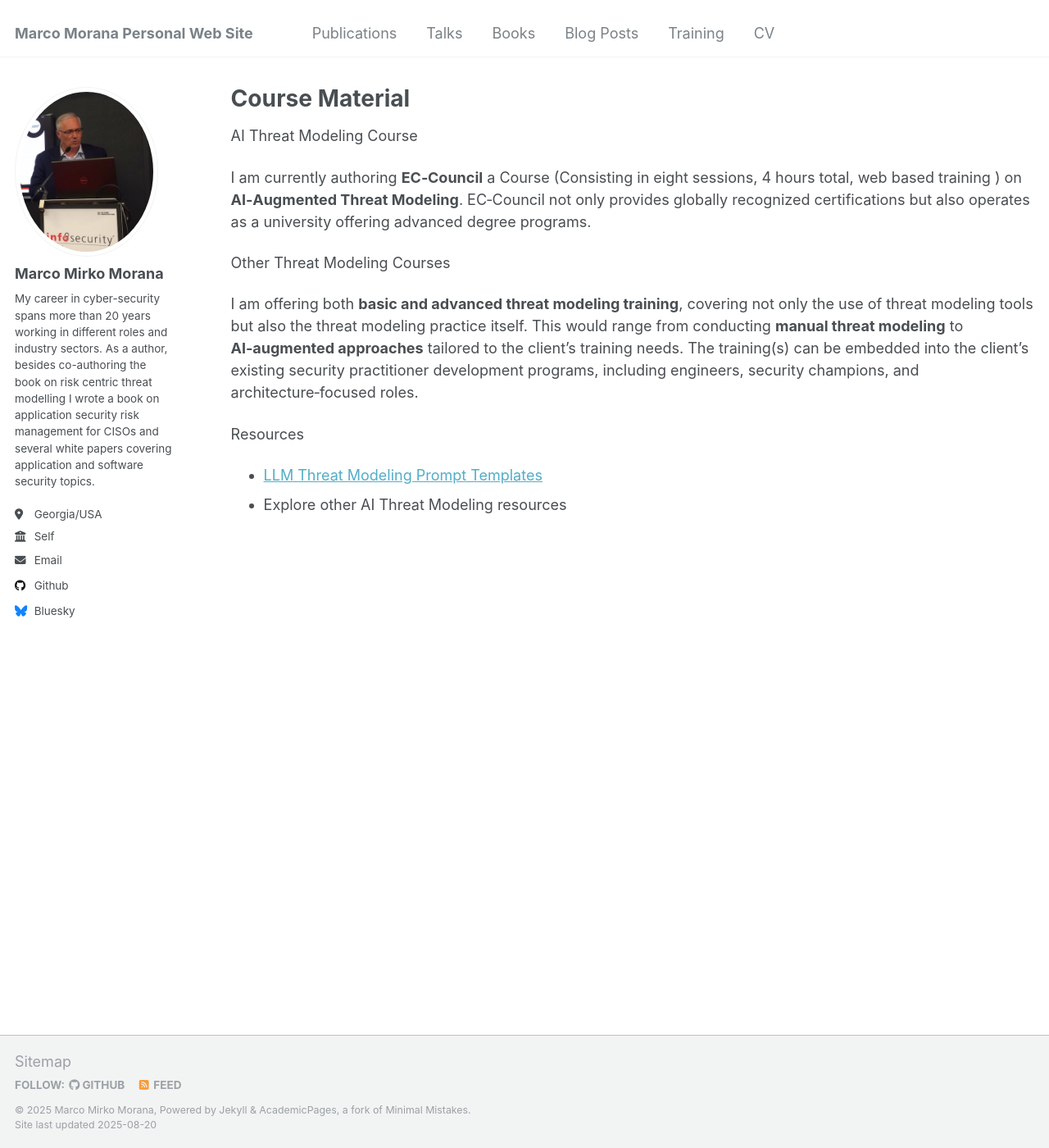
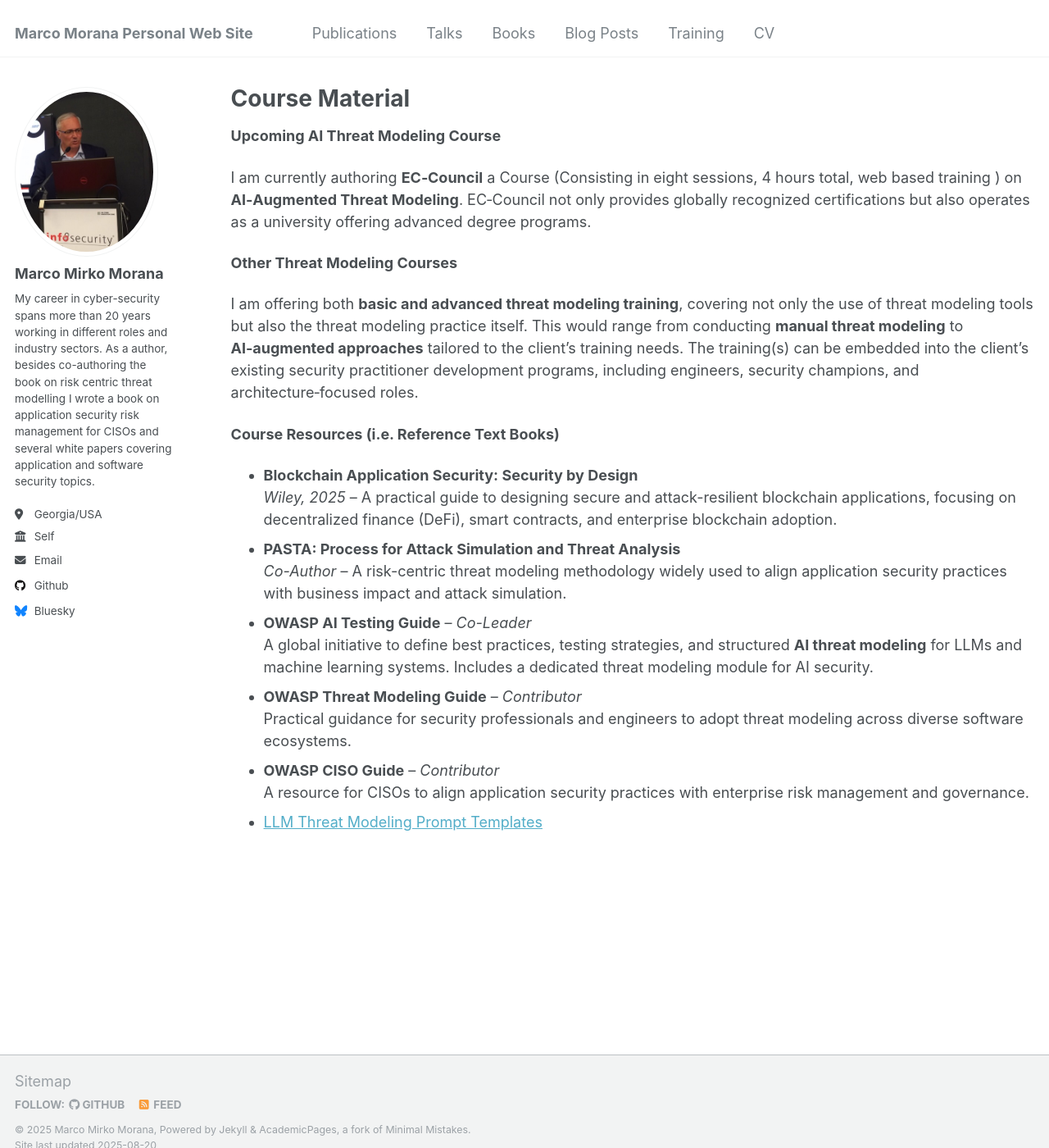
Before and after one commit to mmorana1/marcom, a Jekyll site: the page built from _pages/trainings.html, in a window 1280 px wide and 1400 px high. Shown: the whole window at 82% size. Built offline with Jekyll 4.4.1, drawn with Linux system fonts in a browser that asks for light colours.

Commit message:
Update trainings.html

```diff
--- a/_pages/trainings.html
+++ b/_pages/trainings.html
@@ -4,12 +4,12 @@ title: "Course Material"
 permalink: /trainings/
 author_profile: true
 ---
-<p> AI Threat Modeling Course </p>
+<p> <strong> Upcoming AI Threat Modeling Course </strong></p>
  <p class="lead">
       I am currently authoring <strong>EC‑Council</strong> a Course (Consisting in eight sessions, 4 hours total, web based training ) on <strong>AI‑Augmented Threat Modeling</strong>.
       EC‑Council not only provides globally recognized certifications but also operates as a university offering advanced degree programs.
 </p>
-<p> Other Threat Modeling Courses </p>
+<p> <strong>Other Threat Modeling Courses </strong></p>
 <p>
       I am offering both <strong>basic and advanced threat modeling training</strong>, covering not only the use of threat modeling tools
       but also the threat modeling practice itself. This would range from conducting <strong>manual threat modeling</strong> to
@@ -17,12 +17,30 @@ author_profile: true
       The training(s) can be embedded into the client’s existing security practitioner development programs, including
       engineers, security champions, and architecture‑focused roles.
 </p>
-<p> Resources </p>
+<p> <strong>Course Resources (i.e. Reference Text Books) </strong> </p>
 <ul style="margin-top: 0;">
+ <li>
+  <strong>Blockchain Application Security: Security by Design</strong><br>
+  <em>Wiley, 2025</em> – A practical guide to designing secure and attack-resilient blockchain applications, focusing on decentralized finance (DeFi), smart contracts, and enterprise blockchain adoption.
+ </li>
+ <li>
+ <strong>PASTA: Process for Attack Simulation and Threat Analysis</strong><br>
+ <em>Co-Author</em> – A risk-centric threat modeling methodology widely used to align application security practices with business impact and attack simulation.
+ </li>
+ <li>
+       <strong>OWASP AI Testing Guide</strong> – <em>Co-Leader</em><br>
+        A global initiative to define best practices, testing strategies, and structured <strong>AI threat modeling</strong> for LLMs and machine learning systems. Includes a dedicated threat modeling module for AI security.
+      </li>
+      <li>
+        <strong>OWASP Threat Modeling Guide</strong> – <em>Contributor</em><br>
+        Practical guidance for security professionals and engineers to adopt threat modeling across diverse software ecosystems.
+      </li>
+      <li>
+        <strong>OWASP CISO Guide</strong> – <em>Contributor</em><br>
+        A resource for CISOs to align application security practices with enterprise risk management and governance.
+      </li>
   <li>
     <a href="https://docs.google.com/document/d/e/2PACX-1vQc_F6wUh4PVvSWRMVCQv9X0IajVxQL68gfsFMqRkue-IkAEwtvdDMITJ2xGjqLMc67vQblzqG08C6F/pub">
       LLM Threat Modeling Prompt Templates </a>
   </li>
-  <li>Explore other AI Threat Modeling resources</li>
-
 </ul>
```
